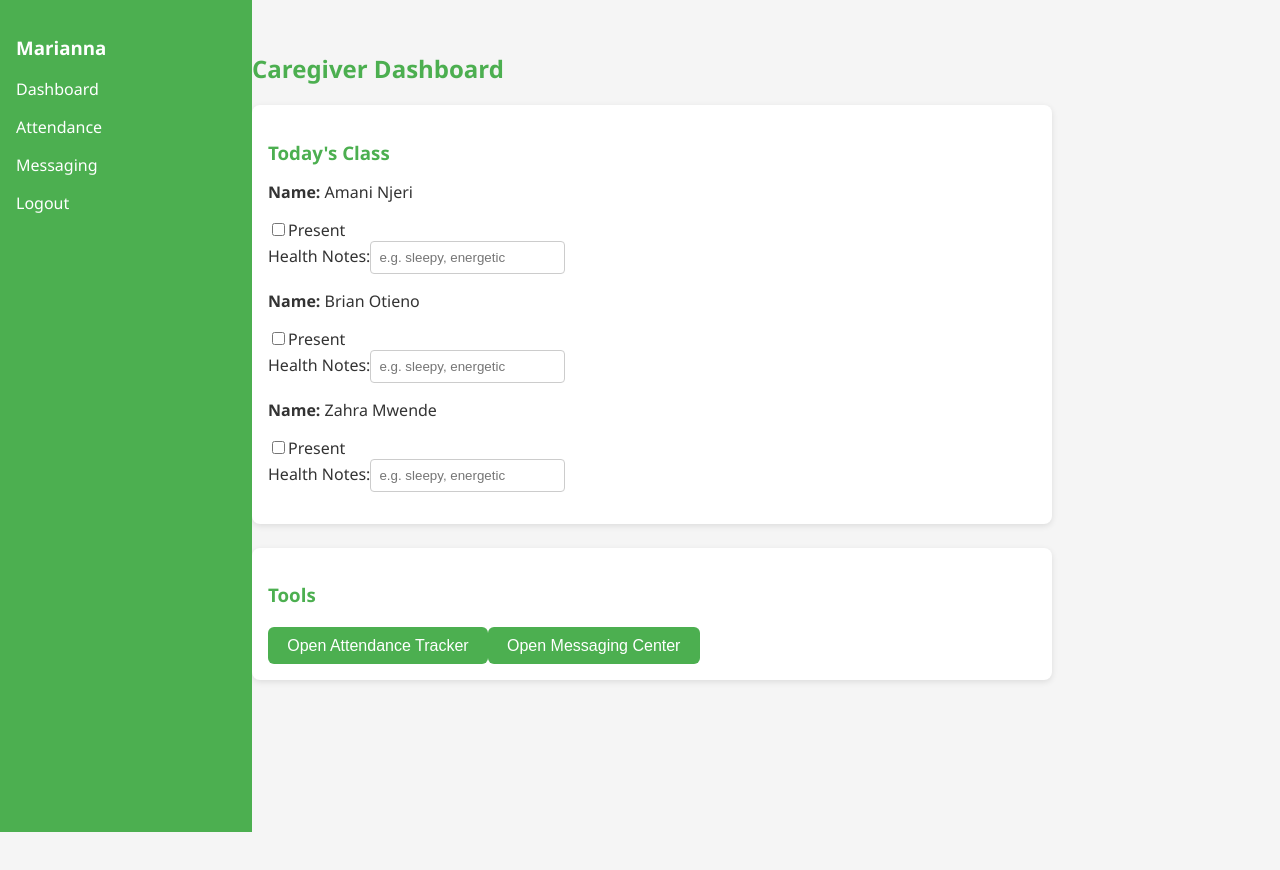
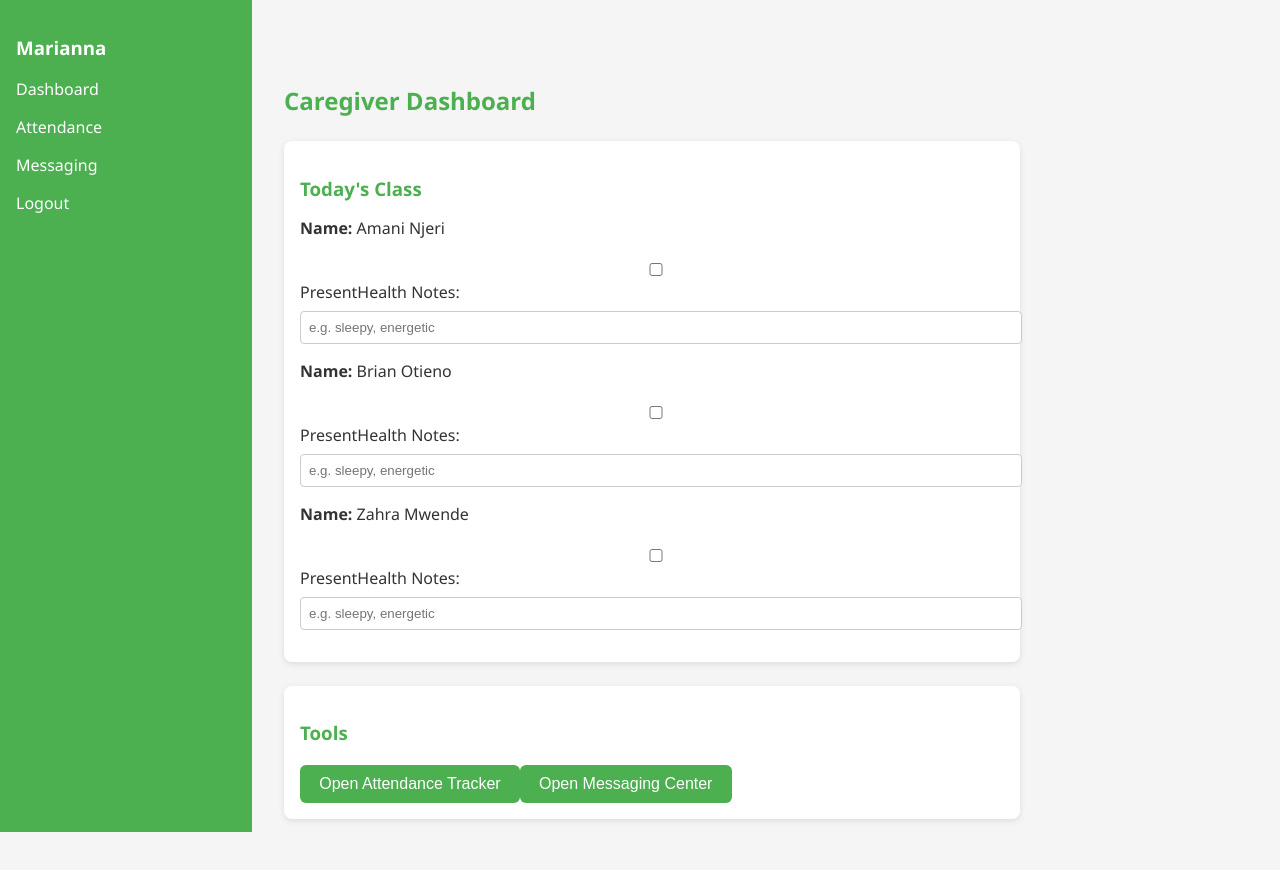
Before and after one commit to Zambagarrah/Childcare_System, a React (Vite) app: page /caregiver-dashboard in a window 1280 px wide. Shown: the top 870 px of the page. Built offline with nearby package versions, Linux system fonts and the light colour scheme.

Commit message:
style: Apply dashboard.css to CaregiverDashboard for layout and form styling

```diff
--- a/src/components/Dashboard/CaregiverDashboard.jsx
+++ b/src/components/Dashboard/CaregiverDashboard.jsx
@@ -1,6 +1,7 @@
 import { useState } from 'react';
 import DashboardLayout from '../UI/DashboardLayout';
 import Card from '../UI/Card';
+import '../../styles/dashboard.css';
 
 const initialRoster = [
   { name: 'Amani Njeri', present: false, notes: '' },
@@ -25,7 +26,8 @@ export default function CaregiverDashboard() {
 
   return (
     <DashboardLayout role="caregiver">
-      <h2 style={{ color: 'var(--color-primary)' }}>Caregiver Dashboard</h2>
+      <div className="dashboard-container">
+        <h2>Caregiver Dashboard</h2>
 
         <Card title="Today's Class">
           {roster.map((child, index) => (
@@ -39,7 +41,6 @@ export default function CaregiverDashboard() {
                 />
                 Present
               </label>
-            <br />
               <label>
                 Health Notes:
                 <input
@@ -61,6 +62,7 @@ export default function CaregiverDashboard() {
             <button>Open Messaging Center</button>
           </a>
         </Card>
+      </div>
     </DashboardLayout>
   );
 }
```
Lines whose indentation alone changed are shown as unchanged.
